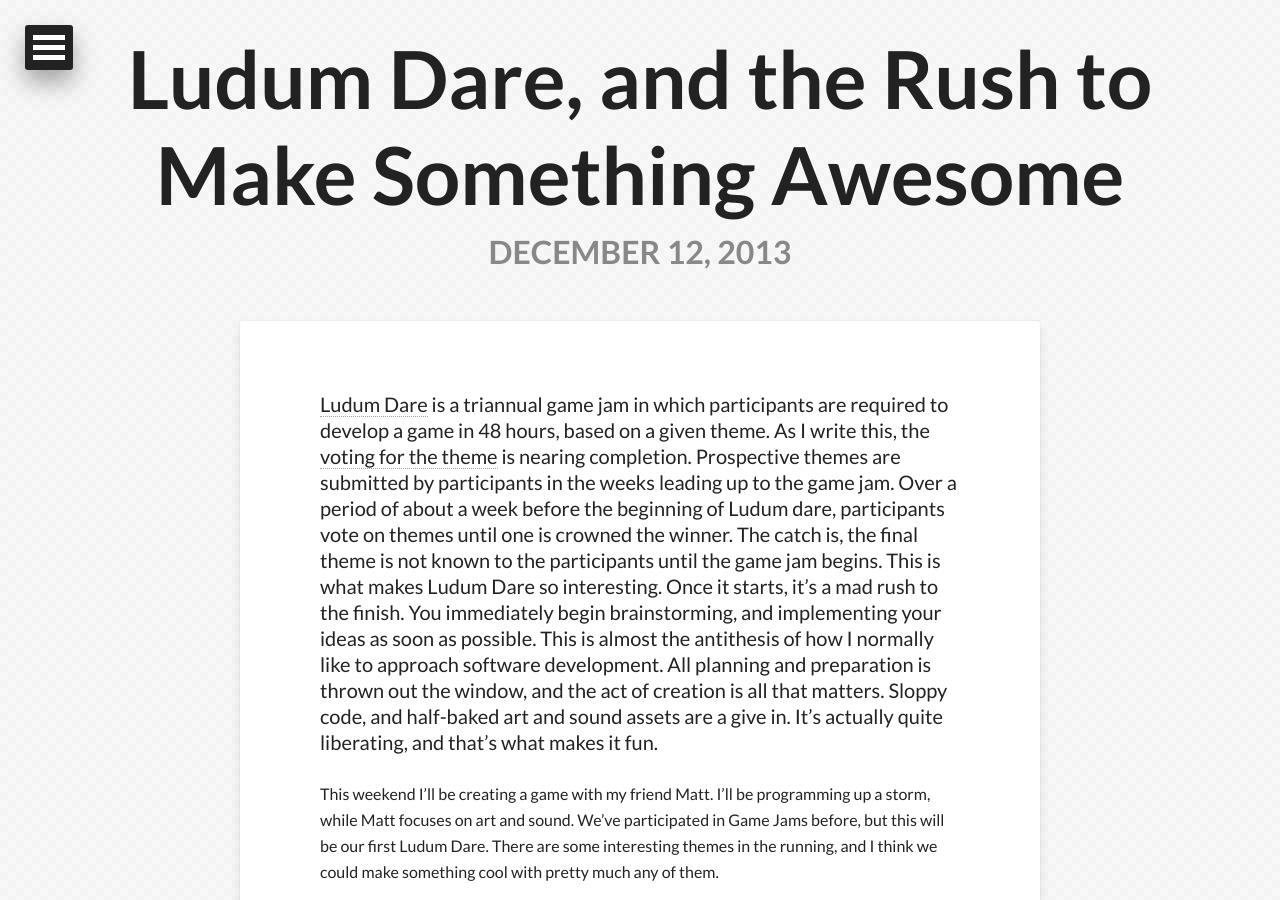
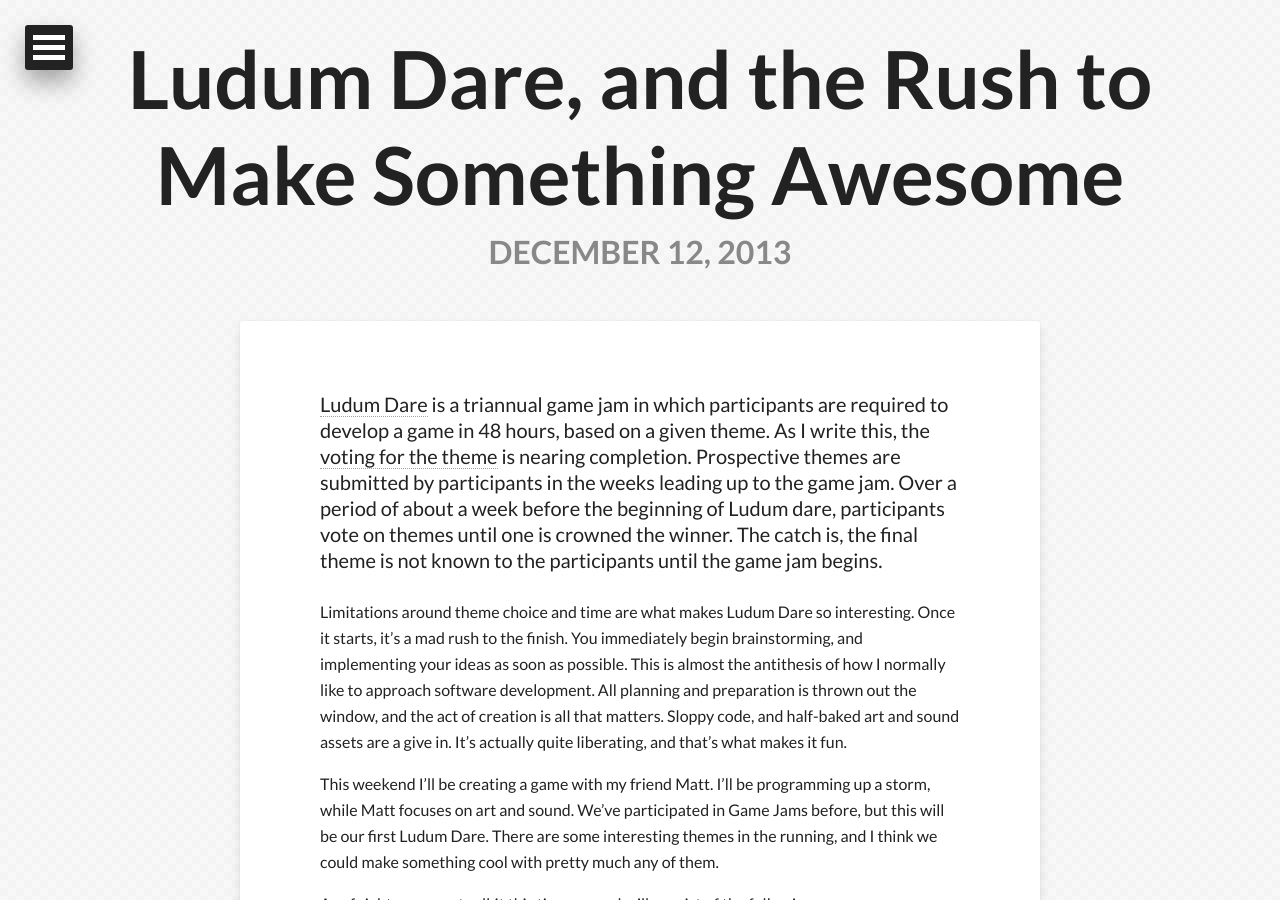
Before and after one commit to PLaRoche/ryannielson.github.io, a Jekyll site: the page built from _posts/2013-12-12-ludum-dare-and-the-rush-to-make-something-awesome.md, in a window 1280 px wide and 900 px high. Built offline with Jekyll 4.4.1, drawn with Linux system fonts in a browser that asks for light colours; nearby versions of some CDN libraries; Markdown is read by kramdown in place of the engine named in the settings; comment, search, counter and statistics services are not loaded.

Commit message:
Editing ludum post

```diff
--- a/_posts/2013-12-12-ludum-dare-and-the-rush-to-make-something-awesome.md
+++ b/_posts/2013-12-12-ludum-dare-and-the-rush-to-make-something-awesome.md
@@ -7,7 +7,9 @@ comments: true
 share: true
 ---
 
-[Ludum Dare](http://www.ludumdare.com) is a triannual game jam in which participants are required to develop a game in 48 hours, based on a given theme. As I write this, the [voting for the theme](http://www.ludumdare.com/compo/ld28-theme-voting-round-5-of-5) is nearing completion. Prospective themes are submitted by participants in the weeks leading up to the game jam. Over a period of about a week before the beginning of Ludum dare, participants vote on themes until one is crowned the winner. The catch is, the final theme is not known to the participants until the game jam begins. This is what makes Ludum Dare so interesting. Once it starts, it’s a mad rush to the finish. You immediately begin brainstorming, and implementing your ideas as soon as possible. This is almost the antithesis of how I normally like to approach software development. All planning and preparation is thrown out the window, and the act of creation is all that matters. Sloppy code, and half-baked art and sound assets are a give in. It's actually quite liberating, and that’s what makes it fun.
+[Ludum Dare](http://www.ludumdare.com) is a triannual game jam in which participants are required to develop a game in 48 hours, based on a given theme. As I write this, the [voting for the theme](http://www.ludumdare.com/compo/ld28-theme-voting-round-5-of-5) is nearing completion. Prospective themes are submitted by participants in the weeks leading up to the game jam. Over a period of about a week before the beginning of Ludum dare, participants vote on themes until one is crowned the winner. The catch is, the final theme is not known to the participants until the game jam begins.
+
+Limitations around theme choice and time are what makes Ludum Dare so interesting. Once it starts, it’s a mad rush to the finish. You immediately begin brainstorming, and implementing your ideas as soon as possible. This is almost the antithesis of how I normally like to approach software development. All planning and preparation is thrown out the window, and the act of creation is all that matters. Sloppy code, and half-baked art and sound assets are a give in. It's actually quite liberating, and that’s what makes it fun.
 
 This weekend I’ll be creating a game with my friend Matt. I’ll be programming up a storm, while Matt focuses on art and sound. We’ve participated in Game Jams before, but this will be our first Ludum Dare. There are some interesting themes in the running, and I think we could make something cool with pretty much any of them.
 
```
